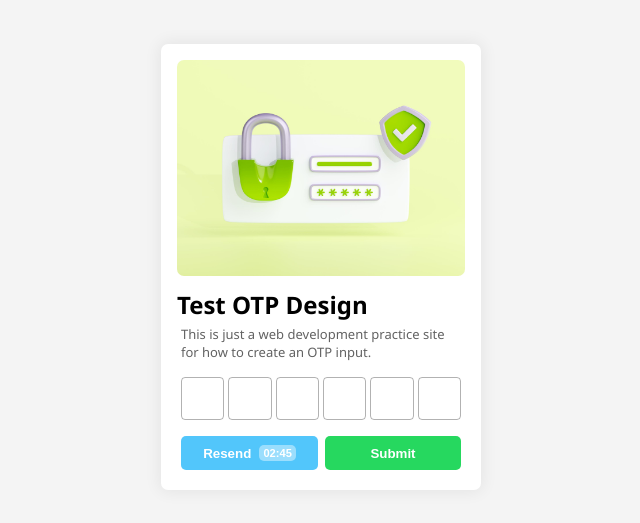
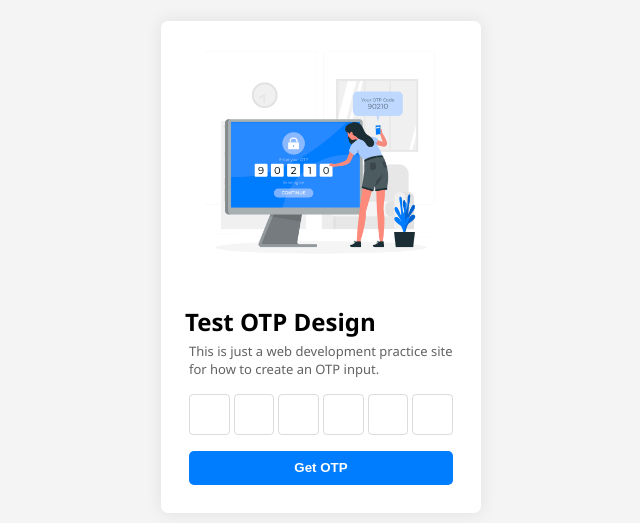
Before and after one commit to astraldev/OTPInput, a plain HTML site: page index.html in a window 1280 px wide. Shown: the part 133-656 px from the top of the page, without its empty margins (319-959 px from the left). Drawn offline with Linux system fonts and the light colour scheme.

Commit message:
update ui

```diff
--- a/index.html
+++ b/index.html
@@ -13,7 +13,7 @@
 
     <div class="card">
         <div class="card-img-container">
-            <img src="account-verification-with-password-3d-padlock (1).jpg" alt="">
+            <img src="verification-img.jpg" alt="">
         </div>
         <div class="heading">
             <h1>
@@ -23,7 +23,7 @@
                 This is just a web development practice site for how to create an OTP input.
             </span>
         </div>
-        <div>
+        <div data-otp-ready="false" id="otp-section">
             <div class="otp-container">
                 <input type="text" maxlength="6" class="otp-input" oninput="updateOtpDisplay(event)" onfocus="focusOtpDisplay(event)" onblur="blurOtpDisplay(event)"/>
                 <span></span>
@@ -34,10 +34,13 @@
                 <span></span>
             </div>
             <div class="btn-box">
-                <button>
+                <button class="getotp" onclick="document.querySelector('div#otp-section').setAttribute('data-otp-ready', true)">
+                    Get OTP
+                </button>
+                <button class="resend">
                     Resend <span>02:45</span>
                 </button>
-                <button>
+                <button class="submit">
                     Submit
                 </button>
             </div>
@@ -76,7 +79,7 @@
 
             for(let index = 0; index < otp.length; index++){
                 elements[index].innerText = otp[index]
-                elements[index].style.border = "1px solid rgb(129, 186, 22)"
+                elements[index].style.border = "1px solid rgb(31, 214, 89)"
             }
 
             if(otp.length < 6){
--- a/style.css
+++ b/style.css
@@ -17,7 +17,8 @@ body {
 }
 .card {
     width: 320px;
-    padding: 1rem;
+    padding: 1.5rem;
+    padding-top: 0;
     border-radius: 7px;
     display: flex;
     background: rgb(255, 255, 255);
@@ -47,7 +48,13 @@ body {
     padding: 0.25rem;
     margin-top: 0.5rem;
 }
-.btn-box > button:first-child > span {
+.btn-box button.getotp {
+    width: 100%;
+    margin-right: auto;
+    background-color: rgb(0 124 255);
+    color: #fff;
+}
+.btn-box > button.resend > span {
     background-color: rgba(255, 255, 255, 0.422);
     font-size: smaller;
     padding: 0.125rem 0.25rem;
@@ -55,19 +62,27 @@ body {
     font-weight: bold;
 }
 
-.btn-box > button:first-child{
-    background-color: rgba(0, 171, 250, 0.679);
+.btn-box > button.resend{
+    background-color: rgb(0 124 255 / 0.80);
     justify-content: space-evenly;
-    border: none;
     padding: 0 1rem;
     color: rgb(255, 255, 255);
 }
-.btn-box > button:last-child{
-    background-color: rgb(38, 216, 95);
-    border: none;
+.btn-box > button.submit{
+    background-color: rgb(31, 214, 89);
     color: white;
 }
+
+div[data-otp-ready="false"] > .btn-box > button:not(.getotp){
+    display: none;
+}
+div[data-otp-ready="true"] > .btn-box > button.getotp{
+    animation: close-from-right 500ms 0ms 1 forwards linear;
+}
+
+
 .btn-box > button {
+    border: none;
     height: 34px;
     font-weight: bold;
     display: flex;
@@ -77,8 +92,11 @@ body {
     column-gap: 0.125rem;
     background: none;
     outline: none;
-    width: 50%;
+    width: 0;
     border-radius: 5px;
+}
+.btn-box > button:not(.getotp){
+    animation: expand-width-to-50 500ms 200ms 1 forwards linear;
 }
 .otp-input {
     background: transparent;
@@ -91,6 +109,10 @@ body {
 }
 .otp-input::selection{
     color: none;
+}
+
+div[data-otp-ready="false"] > .otp-container > span{
+    border: 1px solid rgba(149, 149, 149, 0.328);
 }
 
 .otp-container {
@@ -116,6 +138,26 @@ body {
     animation: fade-in 700ms 350ms infinite ease-in-out;
 }
 
+@keyframes  expand-width-to-50 {
+    from{
+        color: transparent;
+    }
+    to {
+        color: #fff;
+        width: 50%;
+    }
+}
+
+@keyframes close-from-right {
+    from{
+        color: transparent;
+    }
+    to{
+        width: 0;
+        margin-right: -7px;
+    }
+}
+
 @keyframes fade-in {
     from {
         color: transparent;
```
Also changed, not shown: account-verification-with-password-3d-padlock (1).jpg (deleted), verification-img.jpg (added).
